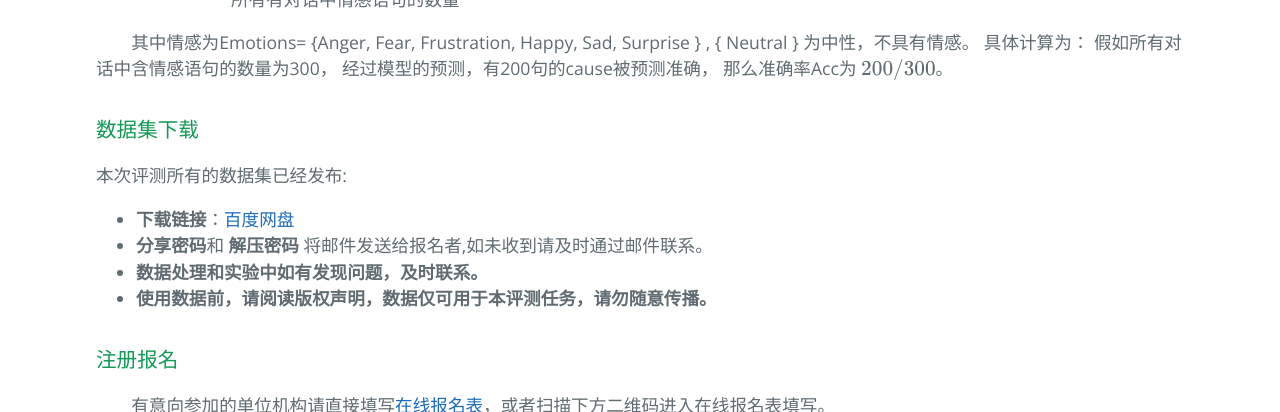
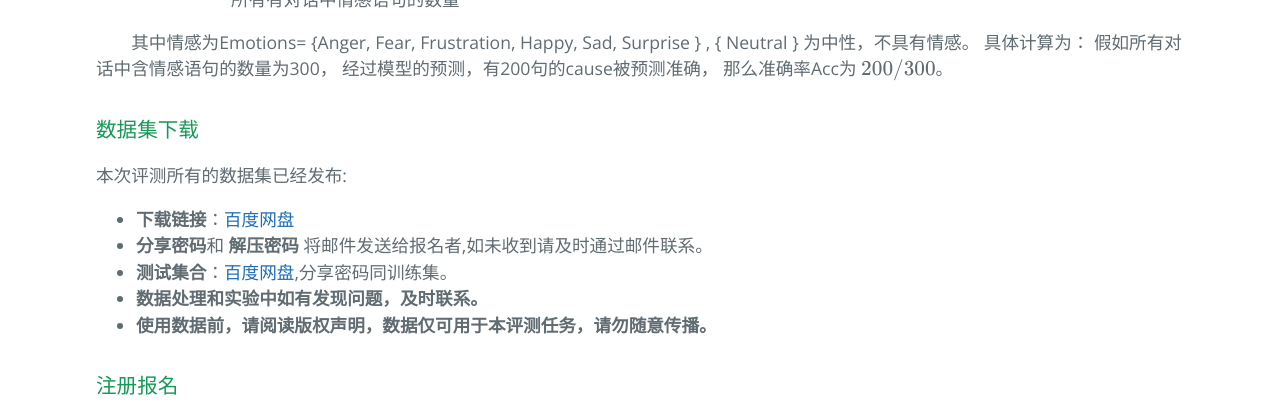
Before and after one commit to ccac2022ecemc/ccac2022ecemc.github.io, a Jekyll site: the page built from index.md, in a window 1280 px wide and 900 px high, scrolled down 3076 px, cut to the strip 0-412 px from the top of the window. Built offline with Jekyll 4.4.1, drawn with Linux system fonts in a browser that asks for light colours; formulas are drawn with MathJax 3.

Commit message:
Update index.md

```diff
--- a/index.md
+++ b/index.md
@@ -99,6 +99,7 @@ layout: default
 本次评测所有的数据集已经发布:
 - **下载链接**：[百度网盘](https://pan.baidu.com/s/1w31cLTLoh1b34b614dc7UQ)
 - **分享密码**和 **解压密码** 将邮件发送给报名者,如未收到请及时通过邮件联系。
+- **测试集合**：[百度网盘](https://pan.baidu.com/s/1Z4zoH7mr-22W7z2DQnCXVg),分享密码同训练集。
 - **数据处理和实验中如有发现问题，及时联系。**
 - **使用数据前，请阅读版权声明，数据仅可用于本评测任务，请勿随意传播。**
 
```
